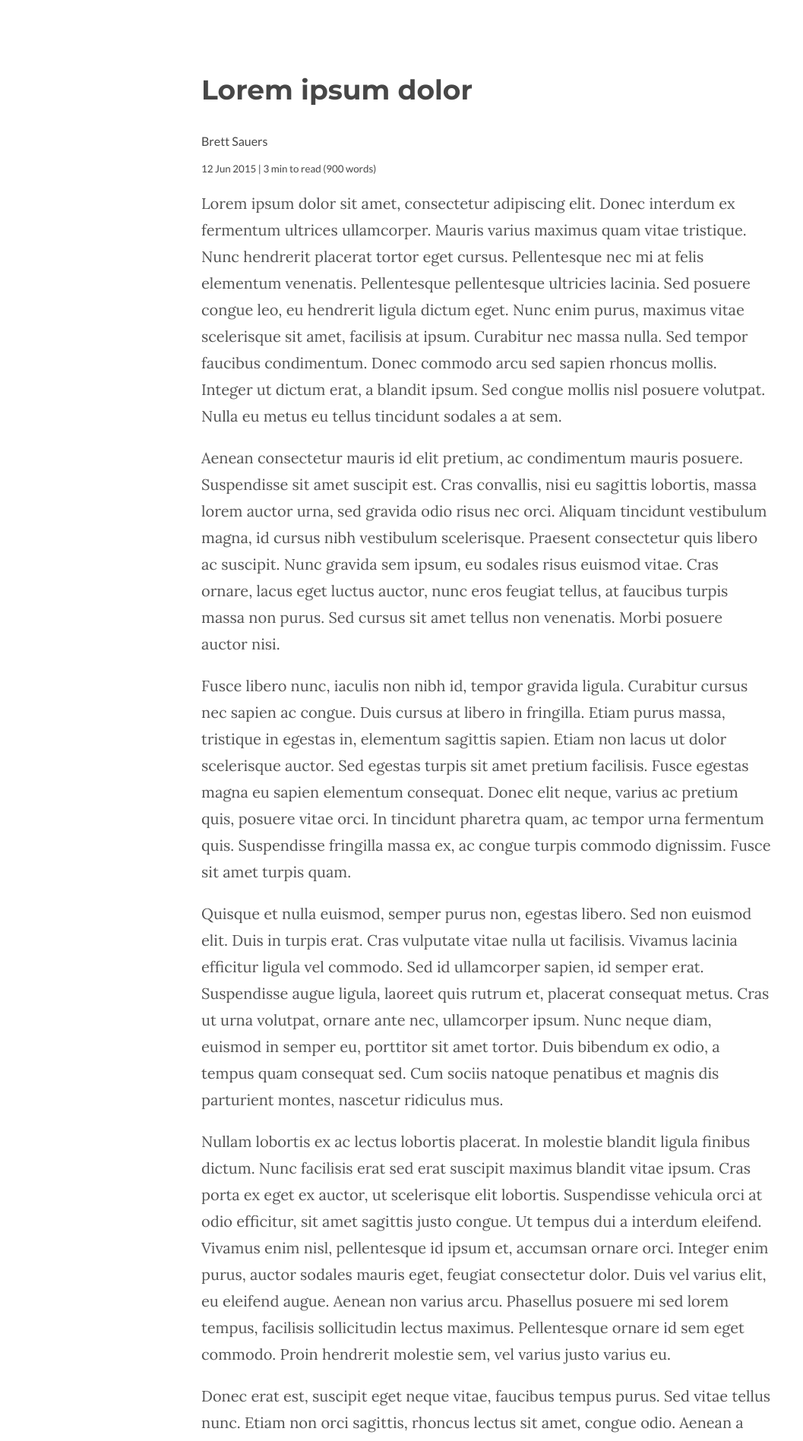
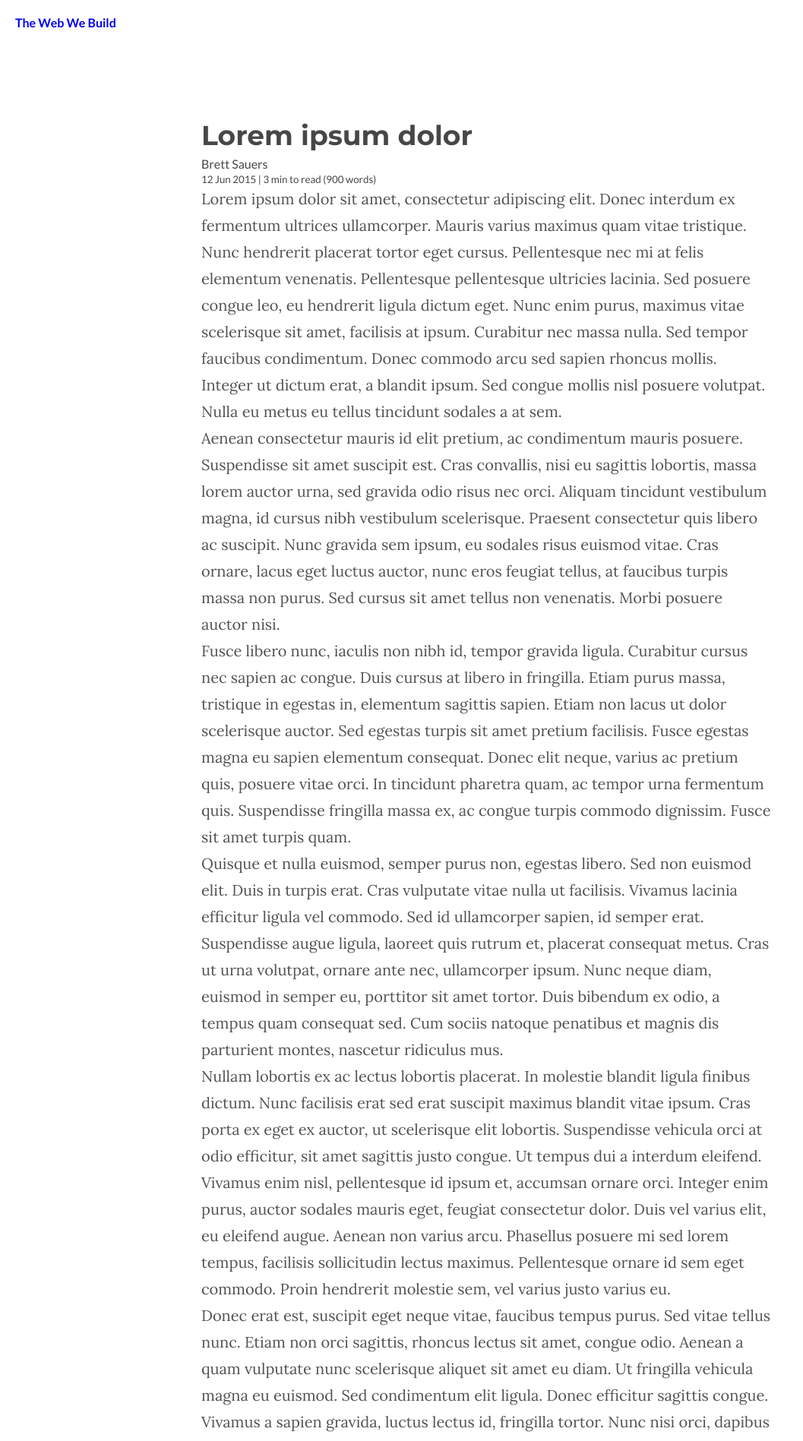
Before and after one commit to thedigitalhawk/thewebwebuild, a Jekyll site: the page built from _posts/2014-03-27-test.markdown, in a window 1280 px wide. Shown: the top 1897 px of the page at 76% size, without its empty margins (0-1057 px from the left). Built offline with Jekyll 4.4.1, drawn with Linux system fonts in a browser that asks for light colours; nearby versions of some CDN libraries; Markdown is read by kramdown in place of the engine named in the settings; some of the changed text lies outside the part shown.

Commit message:
post page

```diff
--- a/_layouts/default_post.html
+++ b/_layouts/default_post.html
@@ -21,7 +21,9 @@
     </head>
 
     <body>
-        <header></header>
+        <header>
+            <a href="{{ site.baseurl }}/thewebwebuild">The Web We Build</a>
+        </header>
 
         <div class="inner">
             <article>
@@ -38,6 +40,9 @@
 
 			});
         </script>
-
+<footer>
+    <h2>THE WEB WE BUILD</h2>
+    <p>A blog about web development and design</p>
+</footer>
     </body>
 </html>
--- a/css/post.css
+++ b/css/post.css
@@ -1,12 +1,53 @@
+/*****************************************************************************/
+/*
+/* Common
+/*
+/*****************************************************************************/
+
+/* Global Reset */
+* {
+  margin: 0;
+  padding: 0;
+}
+
+h1, h2, h3, h4, h5, h6 {
+  font-size: 100%; }
+
+h1 { margin-bottom: 0; }
+p { margin: 0; }
+
+
+
+/*****************************************************************************/
+/*
+/* Posts
+/*
+/*****************************************************************************/
+
 body{
     background: #fff;
     font-family: 'Lato', sans-serif;
     color: #474747;
 }
+header{
+    width: 100%;
+    height: 60px;
+}
+header a{
+    line-height: 60px;
+    font-size: 16px;
+    margin-left: 20px;
+    font-weight: 700;
+    text-decoration: none;
+}
+header a:hover{
+    text-decoration: underline;
+}
 .inner{
     width: 100%;
     max-width: 750px;
     margin: 0 auto;
+    padding-bottom: 100px;
 }
 article{
     width: 100%;
@@ -24,3 +65,24 @@
   line-height:35px;
   color:#525252;
 }
+footer{
+    height: auto;
+    width: 100%;
+    background-color: #222;
+    padding-top: 50px;
+    padding-bottom: 50px;
+    box-sizing: border-box;
+    padding-left: 20px;
+    padding-right: 20px;
+}
+footer h2{
+        width: 90px;
+    background: #FFFFFF;
+    padding: 10px;
+    margin: 0 auto;
+    margin-bottom: 20px;
+}
+footer p{
+    text-align: center;
+    color: #fff;
+}
```
